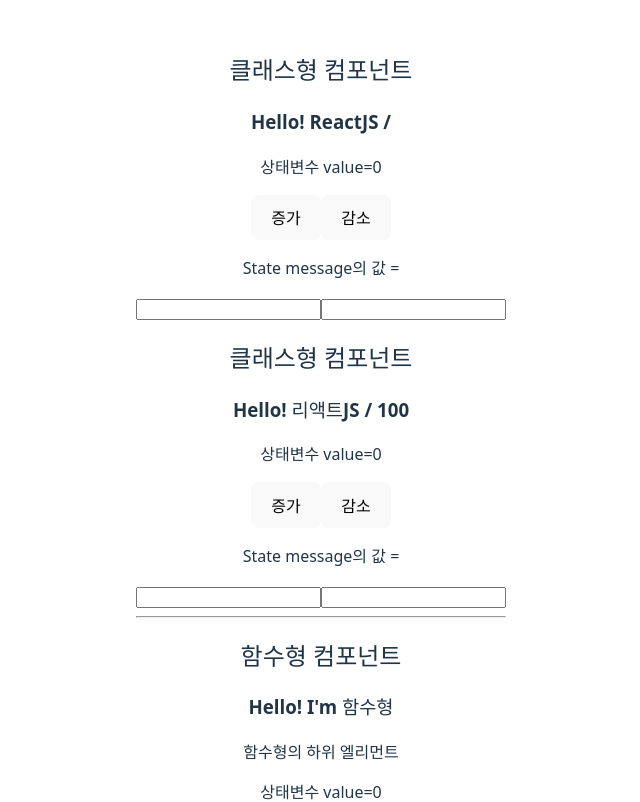
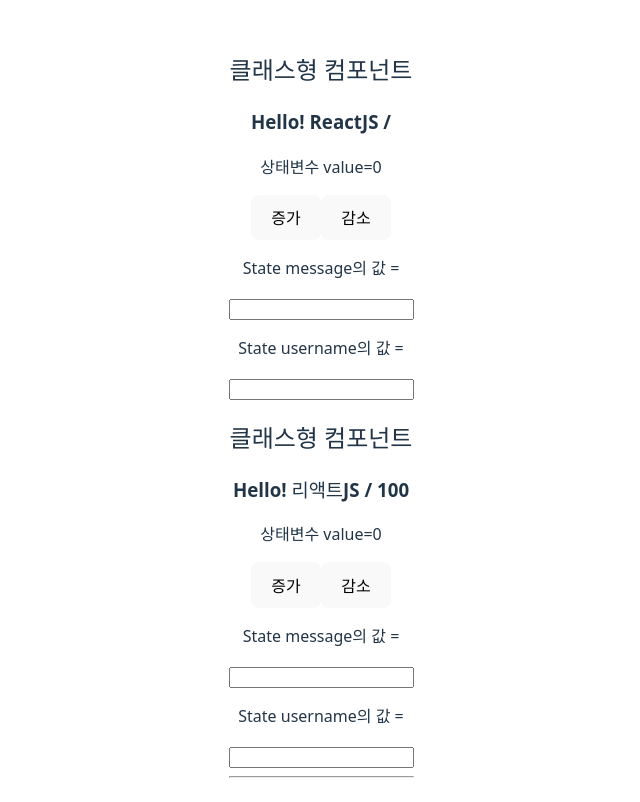
Before and after one commit to J-millar99/SK_Rookies_React-Basic-App, a React (Vite) app in the folder hello-react-app/: page / in a window 1280 px wide. Shown: the top 802 px of the page, without its empty margins (319-959 px from the left). Built offline with nearby package versions, Linux system fonts and the light colour scheme.

Commit message:
handleChange update

```diff
--- a/hello-react-app/src/components/MyComponent.jsx
+++ b/hello-react-app/src/components/MyComponent.jsx
@@ -11,7 +11,7 @@
 
   handleChange = (e) => {
     this.setState({
-      message: e.target.value
+      [e.target.name]: e.target.value
     })
   }
 
@@ -34,8 +34,9 @@
           증가</button>
         <button onClick={handleDecrement}>감소</button>
         <p>State message의 값 = {message}</p>
-        <input name="message" value={message} onChange={handleChange} />
-        <input name="username" value={username} onChange={handleChange} />
+        <input name="message" value={message} onChange={handleChange} /> <br/>
+        <p>State username의 값 = {username}</p>
+        <input name="username" value={username} onChange={handleChange} /> <br/>
       </div>
     )
   }
```
